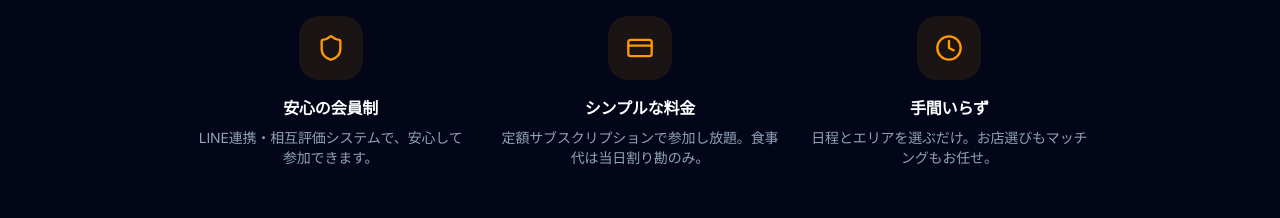
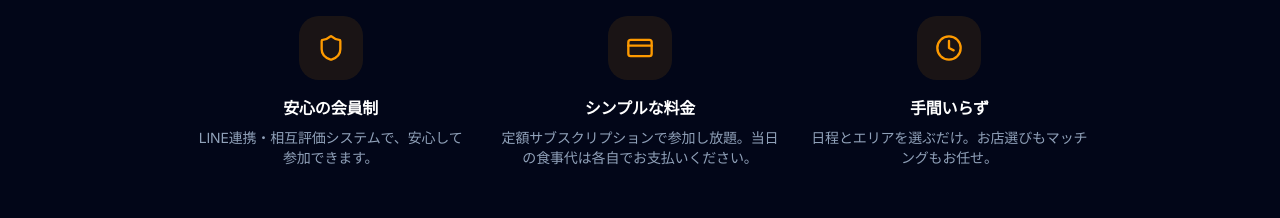
Before and after one commit to KitaharaMugiro/timeright, a Next.js app: page / in a window 1280 px wide. Shown: the part 2360-2578 px from the top of the page. Built offline with nearby package versions, Linux system fonts and the light colour scheme; no server answers.

Commit message:
Update feature description for clarity: Revise the wording in the 'シンプルな料金' feature to specify that participants are responsible for their meal payments on the day, enhancing user understanding.

```diff
--- a/src/app/page.tsx
+++ b/src/app/page.tsx
@@ -84,7 +84,7 @@ const features = [
   {
     icon: CreditCard,
     title: 'シンプルな料金',
-    description: '定額サブスクリプションで参加し放題。食事代は当日割り勘のみ。',
+    description: '定額サブスクリプションで参加し放題。当日の食事代は各自でお支払いください。',
   },
   {
     icon: Clock,
```
